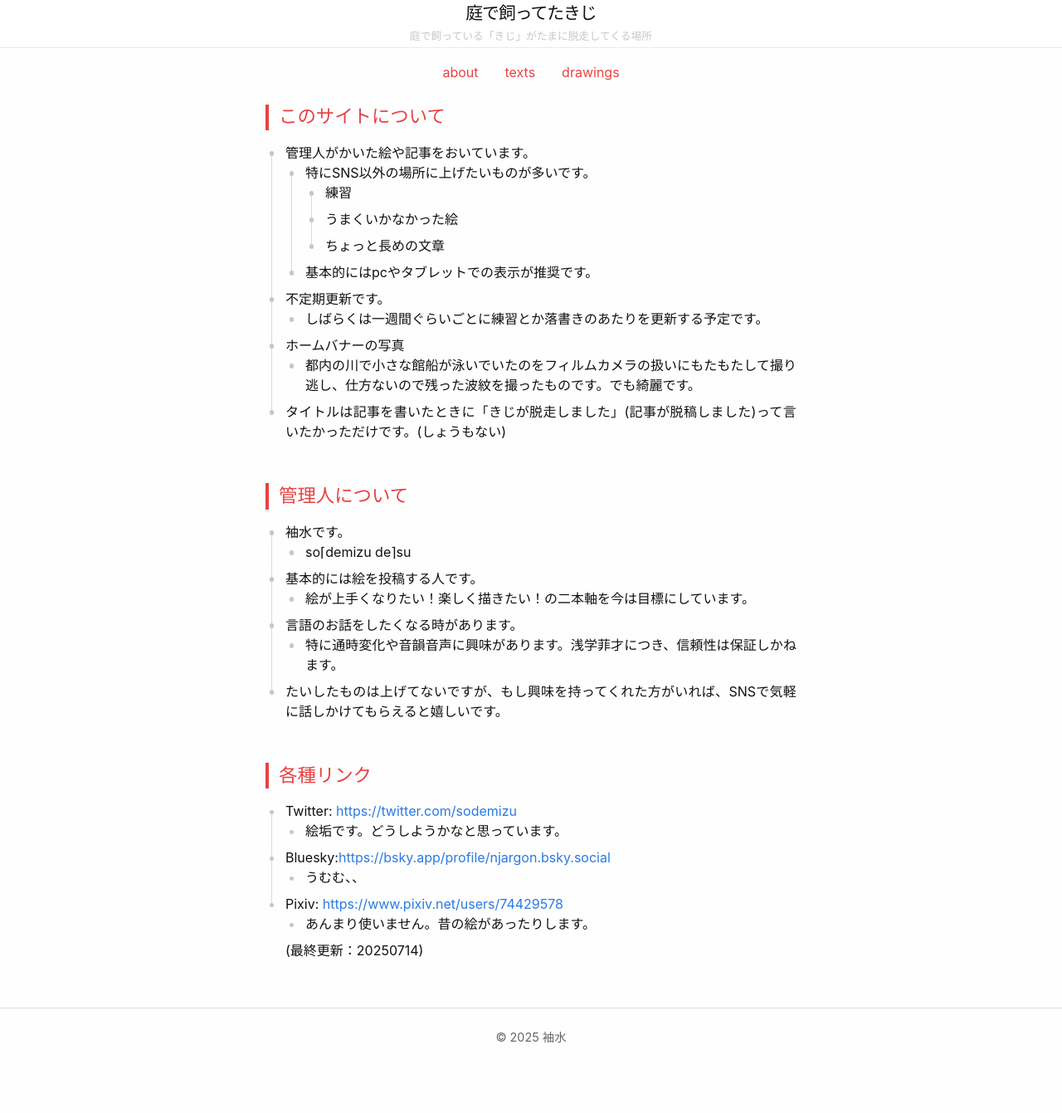
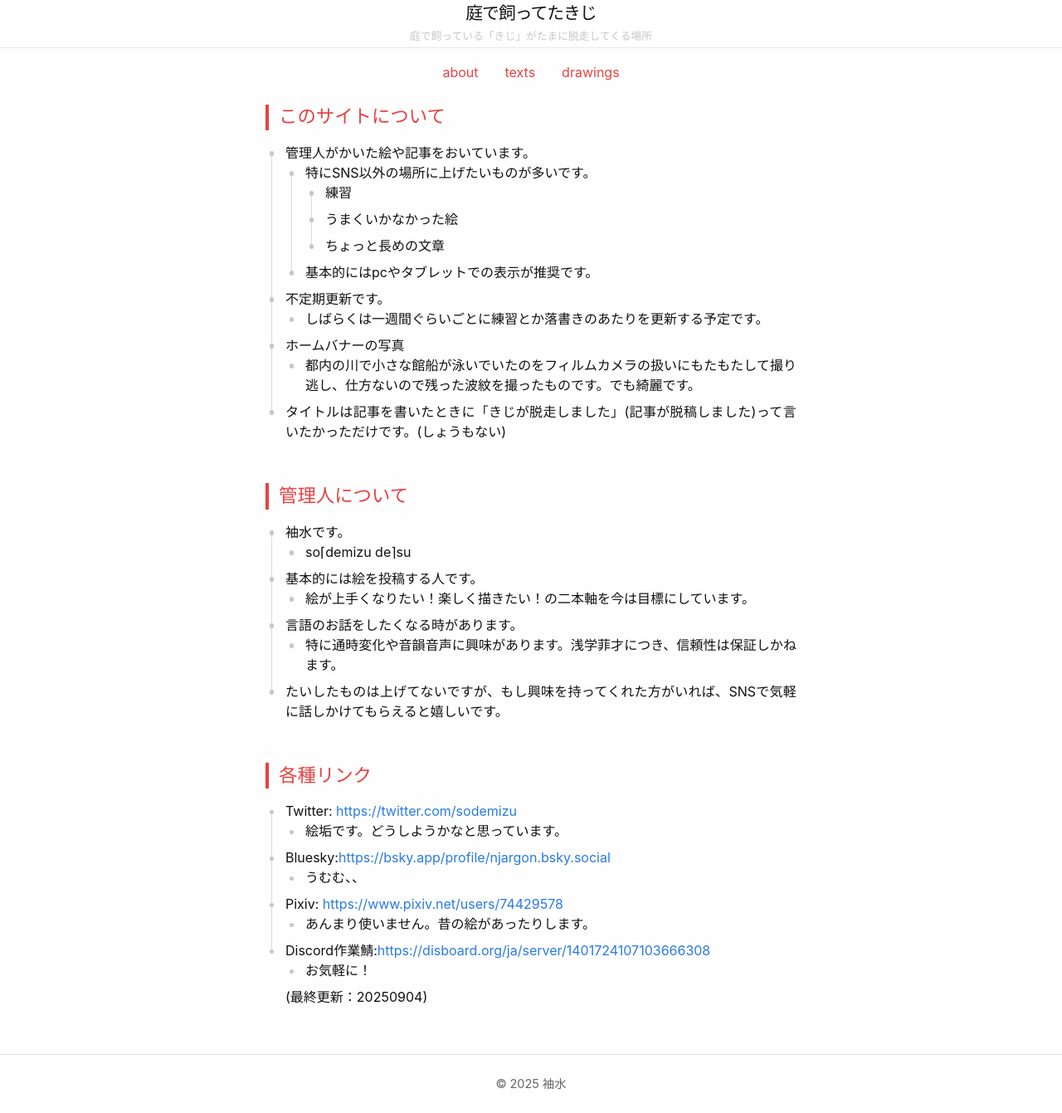
Before and after one commit to njargon/njargon.github.io, a Jekyll site: the page built from about.md, in a window 1280 px wide. Shown: the whole page at 83% size. Built offline with Jekyll 4.4.1, drawn with Linux system fonts in a browser that asks for light colours; before the commit the page ends 1285 px from its top, so only the background shows below that.

Commit message:
vault backup: 2025-09-04 04:06:38

```diff
--- a/about.md
+++ b/about.md
@@ -41,5 +41,7 @@ permalink: /about/
 	- うむむ、、
 - Pixiv: [https://www.pixiv.net/users/74429578](https://www.pixiv.net/users/74429578)
 	- あんまり使いません。昔の絵があったりします。
+- Discord作業鯖:[https://disboard.org/ja/server/1401724107103666308](https://disboard.org/ja/server/1401724107103666308)
+	- お気軽に！
 
-(最終更新：20250714)
+(最終更新：20250904)
```
